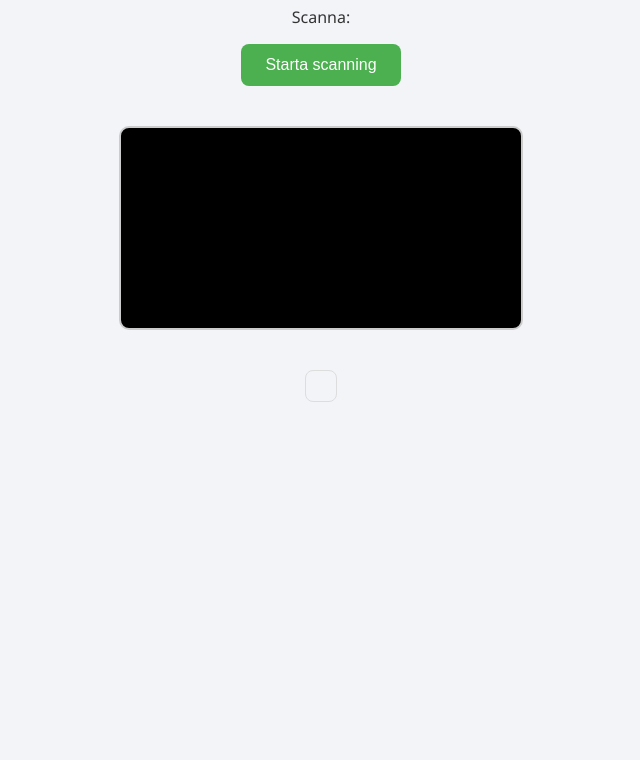
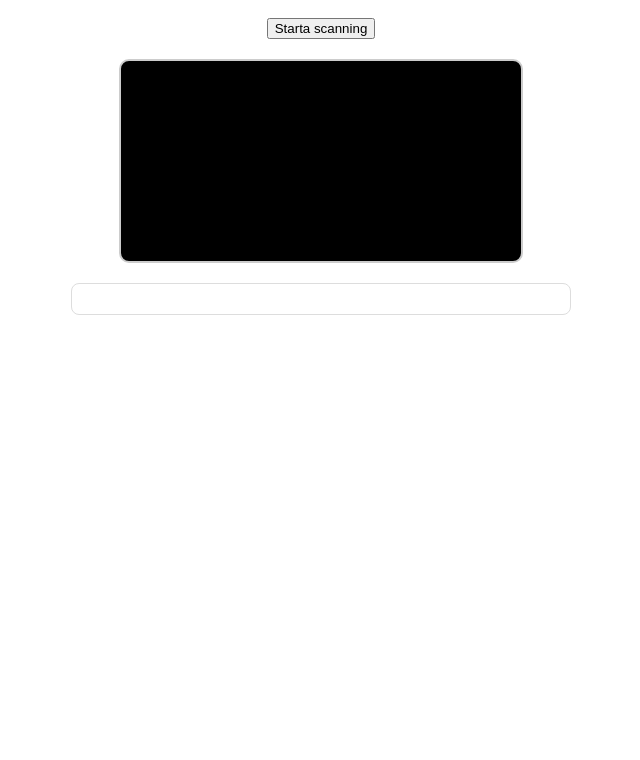
Before and after one commit to MusaeM/testkollen, a plain HTML site: page index.html in a window 1280 px wide. Shown: the part 116-876 px from the top of the page, without its empty margins (319-959 px from the left). After the commit the page ends 800 px from the top, so only its background shows below. Drawn offline with Linux system fonts and the light colour scheme.

Commit message:
Change back from design 2

```diff
--- a/script.js
+++ b/script.js
@@ -1,4 +1,4 @@
- document.getElementById("scan-btn").addEventListener("click", () => {
+document.getElementById("scan-btn").addEventListener("click", () => {
     startScanner();
   });
 
@@ -15,15 +15,11 @@
     video.srcObject?.getTracks()?.forEach(track => track.stop());
 
     navigator.mediaDevices.getUserMedia({
-        video: {
-      facingMode: "environment",
-      width: {ideal: 1280},
-      height: {ideal: 720}
-  },
-        audio: false
-      }).then((stream) => {
-        video.srcObject = stream;
-        video.play();
+      video: { facingMode: "environment" },
+      audio: false
+    }).then((stream) => {
+      video.srcObject = stream;
+      video.play();
 
       let detectionHistory = [];
 
--- a/style.css
+++ b/style.css
@@ -1,37 +1,9 @@
 body {
-  font-family: "Segoe UI", sans-serif;
-  background-color: #f2f4f8;
-  color: #333;
-  display: flex;
-  flex-direction: column;
-  align-items: center;
-  padding: 30px 20px;
-  min-height: 100vh;
-}
-
-h1 {
-  font-size: 1.8rem;
-  margin-bottom: 10px;
-}
-
-p {
-  margin-bottom: 1rem;
-}
-
-button {
-  background-color: #4caf50;
-  color: white;
-  padding: 12px 24px;
-  font-size: 1rem;
-  border: none;
-  border-radius: 8px;
-  cursor: pointer;
-  transition: background 0.3s;
-  margin-bottom: 20px;
-}
-
-button:hover {
-  background-color: #45a049;
+  font-family: sans-serif;
+  padding: 20px;
+  max-width: 500px;
+  margin: auto;
+  text-align: center;
 }
 
 #scanner-container {
```
